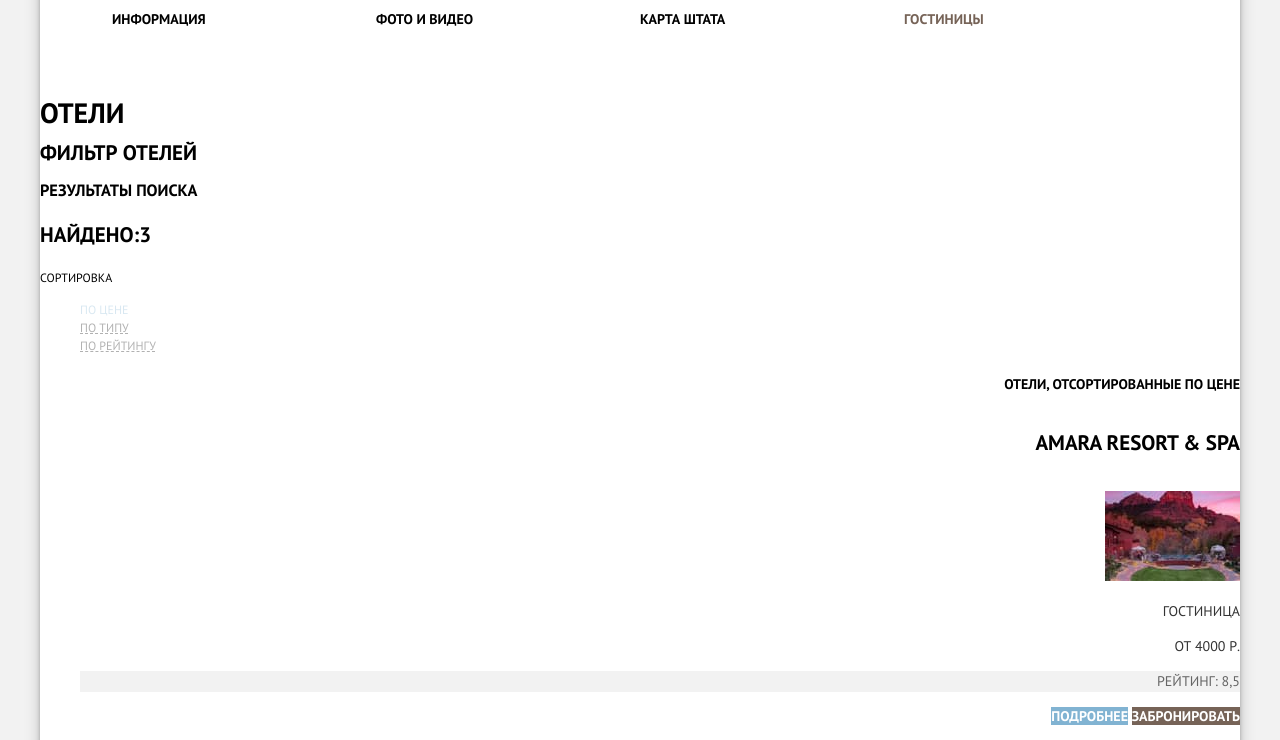
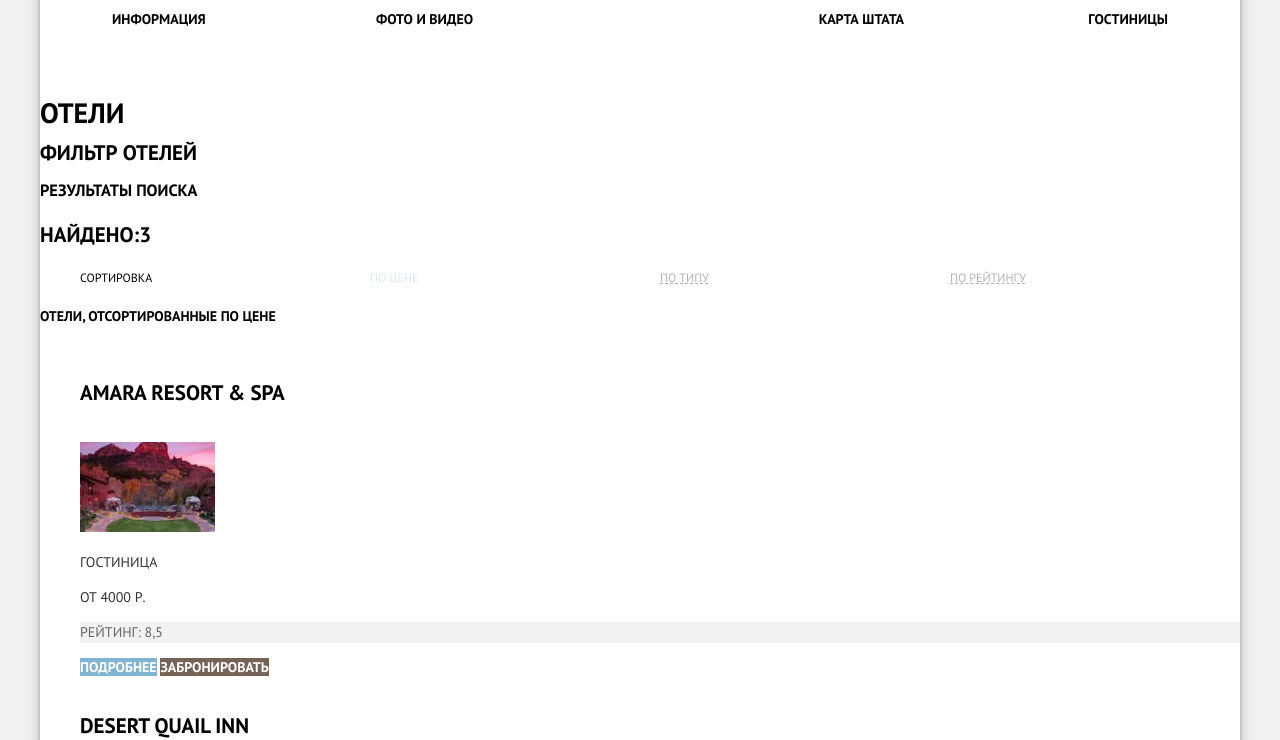
Before and after one commit to olga2102/1481739-sedona-29, a plain HTML site: page catalog.html in a window 1280 px wide. Shown: the part 72-812 px from the top of the page. Drawn offline with Linux system fonts and the light colour scheme.

Commit message:
сетка каталога

```diff
--- a/catalog.html
+++ b/catalog.html
@@ -18,17 +18,17 @@
         </a>
         <div class="main-nav-wrapper">
           <ul class="site-nav">
-            <li>
+            <li class="info">
               <a href="#">Информация</a>
             </li>
-            <li>
+            <li class="photo">
               <a href="#">Фото и Видео</a>
             </li>
-            <li>
+            <li class="map">
               <a href="#">Карта штата</a>
             </li>
-            <li class="site-nav-current">
-              <a>Гостиницы</a>
+            <li class="hotels-option">
+              <a href="catalog.html">Гостиницы</a>
             </li>
           </ul>
         </div>
@@ -42,9 +42,10 @@
       </section>
       <section>
         <h3 class="visually-hidden">Результаты поиска</h3>
+        <div class="version">
           <p class="result">Найдено:3</p>
+          <ul class="option">
             <p class="sort">Сортировка</p>
-        <ul class="option">
             <li class="sort-by-price sort-current">
               <a href="#">По цене</a>
             </li>
@@ -55,6 +56,7 @@
               <a href="#">По рейтингу</a>
             </li>
           </ul>
+        </div>
       </section>
       <section class="hotels">
         <h4 class="visually-hidden">Отели, отсортированные по цене</h4>
--- a/css/style.css
+++ b/css/style.css
@@ -89,7 +89,6 @@ img {
     padding: 0;
     display: grid;
     grid-template-columns: 264px 264px 264px 264px;
-    outline-offset: -5px;
     color: var(---basic-black);
 }
 
@@ -114,9 +113,10 @@ img {
 }
 
 .map,
-.hotels {
+.hotels-option {
     text-align: right;
 }
+
 .result {
     font-size: 21px;
     line-height: 26px;
@@ -125,11 +125,15 @@ img {
 
 .option {
     list-style: none;
+    display: grid;
+    grid-template-columns: 1fr 1fr 1fr 1fr;
+    align-content: start;
 }
 
 .sort {
     font-size: 12px;
     line-height: 18px;
+    margin: 0;
 }
 
 .sort-by-price,
@@ -230,6 +234,8 @@ img {
 
 .hotels-list {
     list-style: none;
+    display: grid;
+    grid-template-rows: 1fr 1fr 1fr;
 }
 
 .hotel-name {
```
Also changed, not shown: index.html (+1 -1 lines). Lines whose indentation alone changed are shown as unchanged.
